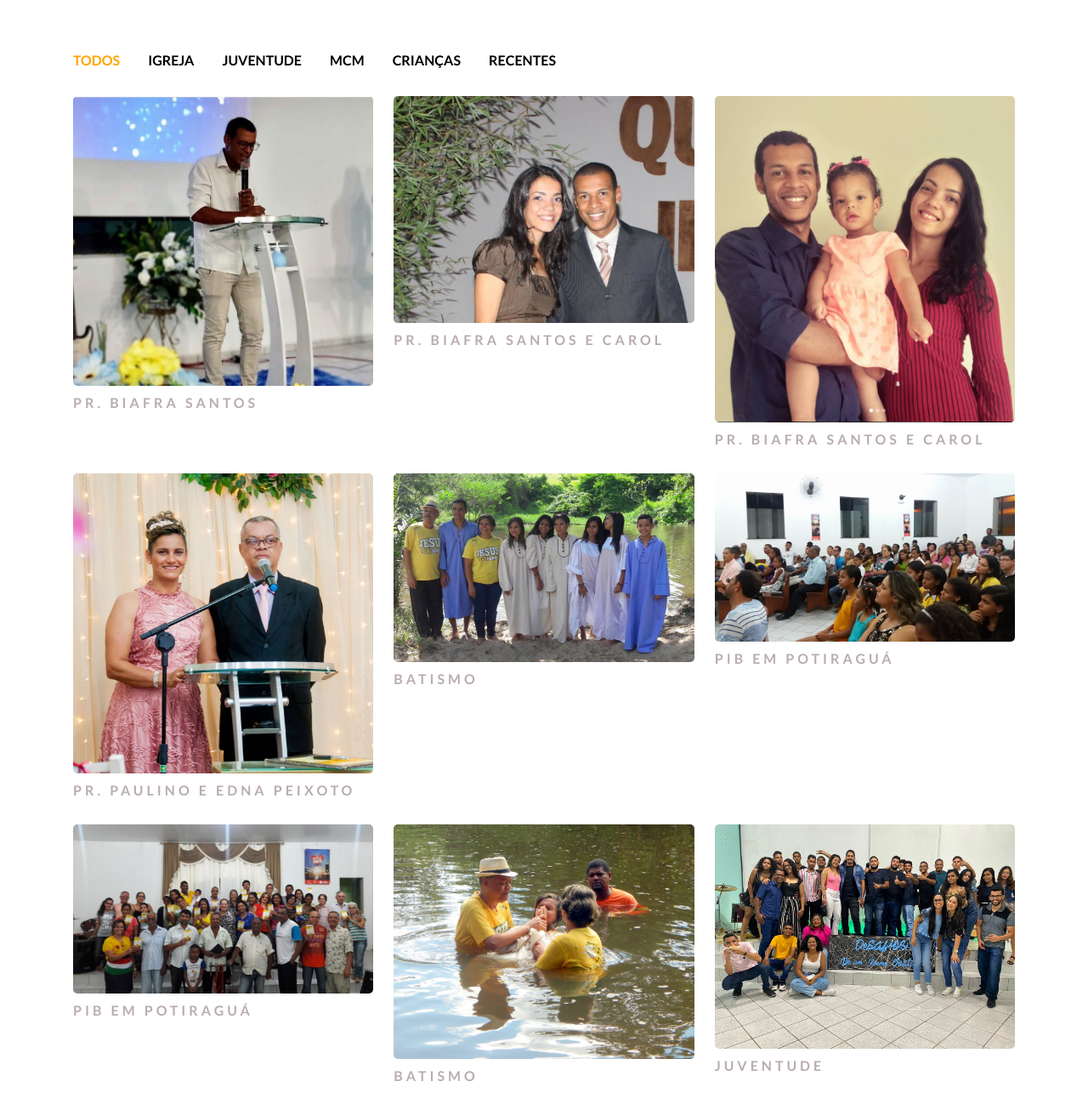
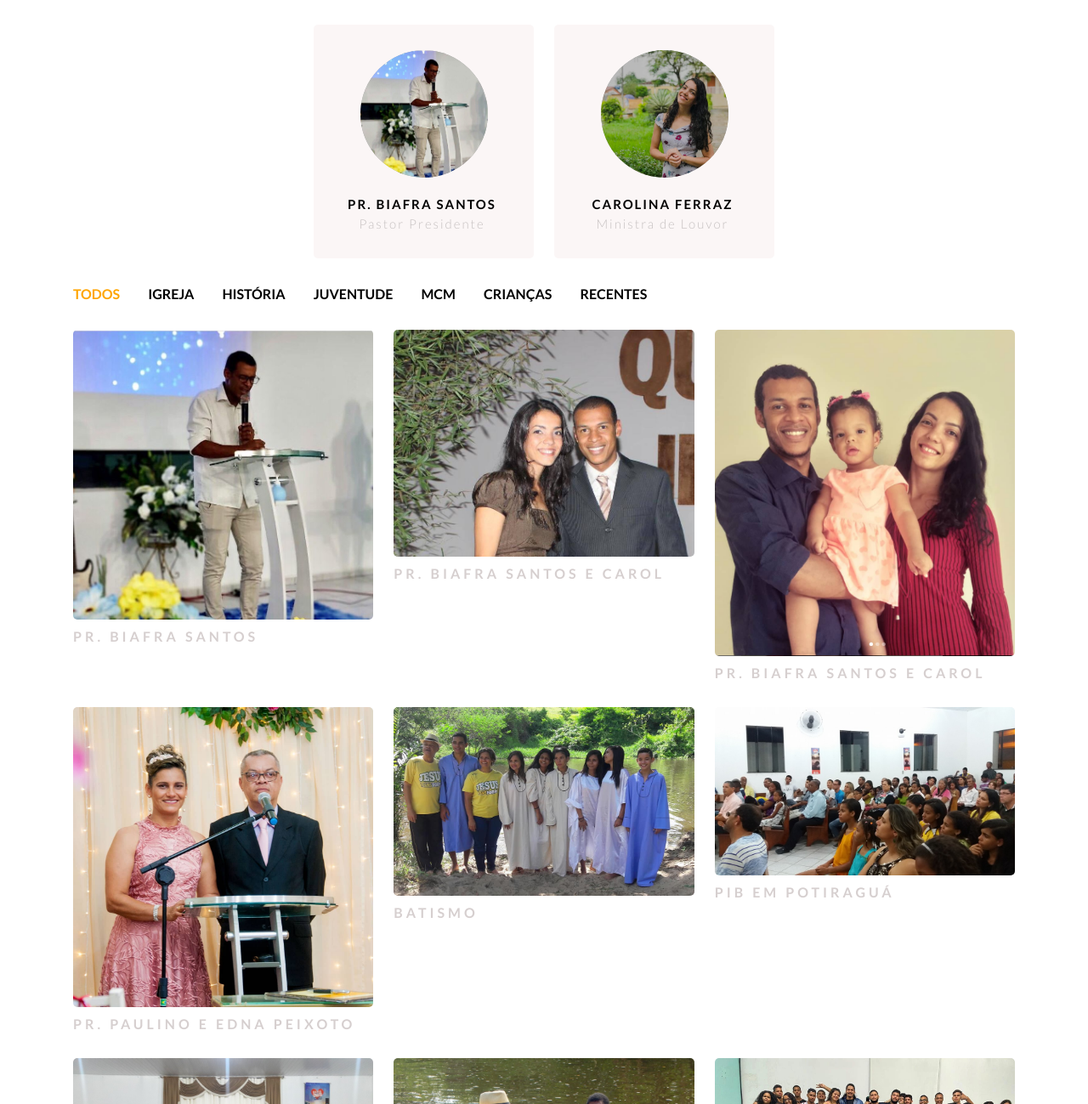
Before and after one commit to miqueiassousa/pibpotiragua, a PHP site: page / in a window 1280 px wide. Shown: the part 1909-3208 px from the top of the page at 85% size. Run offline with PHP 8.4, Linux system fonts and the light colour scheme; some libraries are stand-ins or nearby versions.

Commit message:
Adicionado servicos

```diff
--- a/css/config.css
+++ b/css/config.css
@@ -1,10 +1,13 @@
 :root {
 
 	--primary: orange;
-	--secondary: rgba(192, 181, 181, 0.733);
+	--secondary: rgba(219, 202, 202, 0.781);
 
-	--branco: rgb(185, 173, 173);
+	--branco: rgba(207, 199, 199, 0.863);
 
 	--verde: green;
 
+	--opaca: rgba(248, 240, 240, 0.596);
+
+	--descricao: rgb(197, 192, 192);
 }
--- a/css/custom.css
+++ b/css/custom.css
@@ -38,14 +38,6 @@
     align-items: center;
     justify-content: space-between;
 }
-
-/*
-.navbar .logo a {
-    color: #fff;
-    font-size: 95px;
-    font-weight: 600;
-}
-*/
 
 .navbar .logo a span {
     color: crimson;
@@ -123,6 +115,21 @@ nav .menu-btn{
 
 /* HEADER */
 
+#header {
+    width: 100%;
+    background-color: transparent;
+    transition: background ease-out 0.2s;
+  }
+
+#header.active {
+    position:fixed;
+    background: rgb(0, 0, 0);
+    box-shadow: 0 0 30px 0 rgba(0, 0, 0, 0.2);
+    z-index: 9999;
+    height: 60px;
+    margin-top: -110px;
+  }
+
 #header a:hover {
     text-decoration: none;
 }
@@ -130,12 +137,6 @@ nav .menu-btn{
 #header a {
     text-decoration: none;
     padding: 10px;
-}
-
-#header {
-    width: 100%;
-    background-color: transparent;
-    transition: background ease-out 0.2s;
 }
 
 #header .list {
@@ -289,21 +290,18 @@ p {
 
 #versiculo .titulo {
     color: black;
-
     font-weight: 600;
     padding-top: 50px;
 }
 
 #versiculo .texto {
     color: black;
-
-
 }
 
 /* GALERIA */
 
 .galeria-grupo {
-    padding: 60px 0 60px 0;
+    padding: 0px 0 60px 0;
 }
 
 #galeria .badge {
@@ -428,6 +426,50 @@ p {
     padding: 0px;
 }
 
+/* NOSSOS SERVICOS */
+
+#servicos {
+    margin: 30px;
+}
+#servicos .imagem  {
+    margin-bottom: 20px;
+}
+
+#servicos a.destaque {
+    display: flex;
+    flex-direction: column;
+    align-items: center;
+    background: var(--opaca);
+    border-radius: 5px;
+    text-align: center;
+    padding: 30px;
+    color: #000;
+    text-decoration: none;
+    transition: all ease-out 0.2s;
+  }
+
+  #servicos a.destaque:hover {
+    background: #fff;
+    box-shadow: 0px 0px 10px 0px rgba(0, 0, 0, 0.12);
+    transform: scale(1.05);
+  }
+
+  /*
+  #servicos a.destaque .img-container {
+    display: flex;
+    align-items: center;
+    justify-content: center;
+    height: 200px;
+  }
+
+  #servicos a.destaque .img-container img {
+    max-height: 160px;
+  }
+    */
+
+  #servicos p {
+      letter-spacing: 2px;
+  }
 
 /* footer section styling */
 .footer {
--- a/css/global.css
+++ b/css/global.css
@@ -54,6 +54,13 @@ a:hover {
     color: var(--secondary);
 }
 
+.subtitulo {
+    color: var(--descricao);
+    font-weight: 300;
+    text-transform: none;
+
+}
+
 .opaco {
     color: rgb(122, 119, 115);
 }
@@ -75,3 +82,14 @@ a:hover {
     text-align: center;
     justify-content: center;
 }
+
+.circle {
+    display: flex;
+    background-color: #aaa;
+    border-radius: 50%;
+    width: 150px;
+    height: 150px;
+    overflow: hidden;
+    position: relative;
+    object-fit: cover;
+  }
--- a/index.html
+++ b/index.html
@@ -18,7 +18,8 @@
     <link rel="stylesheet" href="css/main.css" />
 
     <link rel="stylesheet" href="https://cdnjs.cloudflare.com/ajax/libs/font-awesome/5.15.3/css/all.min.css" />
-    <link rel="stylesheet" href="https://cdnjs.cloudflare.com/ajax/libs/OwlCarousel2/2.3.4/assets/owl.carousel.min.css" />
+    <link rel="stylesheet"
+        href="https://cdnjs.cloudflare.com/ajax/libs/OwlCarousel2/2.3.4/assets/owl.carousel.min.css" />
 
     <!-- SCRIPT -->
 
@@ -48,7 +49,7 @@
                     <!-- <div class="collapse navbar-collapse" id="navbarNav">-->
                     <div>
                         <ul class="menu">
-                            <li><a class="menu-btn" href="#">Home <span class="sr-only">(current)</span></a></li>
+                            <li><a class="menu-btn active" href="#">Home <span class="sr-only">(current)</span></a></li>
                             <li><a class="menu-btn" href="#galeria">Galeria</a></li>
                             <li><a class="menu-btn" href="#sobre">Sobre</a></li>
                             <li><a class="menu-btn" href="#contato">Contato</a></li>
@@ -59,11 +60,13 @@
                     <div class="redesocial-menu">
                         <ul class="list">
                             <li>
-                                <a href="https://www.facebook.com/pibjerusalempotiragua" target="_blank" rel="noopener noreferrer"><i class="redesocial fa-brands fa-facebook"></i></a>
+                                <a href="https://www.facebook.com/pibjerusalempotiragua" target="_blank"
+                                    rel="noopener noreferrer"><i class="redesocial fa-brands fa-facebook"></i></a>
                             </li>
 
                             <li>
-                                <a href="https://www.instagram.com/juventudepibj/" target="_blank" rel="noopener noreferrer"> <i class="redesocial fa-brands fa-instagram"></i></i></a>
+                                <a href="https://www.instagram.com/juventudepibj/" target="_blank"
+                                    rel="noopener noreferrer"> <i class="redesocial fa-brands fa-instagram"></i></i></a>
                             </li>
                         </ul>
 
@@ -157,7 +160,8 @@
     <div class="section">
         <div class="container">
             <div id="versiculo">
-                <h1 class="titulo">Querido Deus, Tu és minha proteção, a minha fortaleza. <br />Tu és o meu Deus, eu confio em Ti.</h1>
+                <h1 class="titulo">Querido Deus, Tu és minha proteção, a minha fortaleza. <br />Tu és o meu Deus, eu
+                    confio em Ti.</h1>
                 <p class="texto lato opaco">(Salmo 91:2)</p>
             </div>
 
@@ -183,10 +187,12 @@
                         a família de José Alves de Oliveira e Osório Francisco Pereira, começaram se reunir no prédio
                         do antigo cinema na Rua Adhemar Menezes, onde deu inicio a toda história até ser emancipada
                         como Primeira Igreja Batista em Potiragua na Praça Rita Maria Alves, em frente a prefeitura
-                        municipal. <br /><br />Neste período muitos pastores e missionários marcaram a história principalmente o
+                        municipal. <br /><br />Neste período muitos pastores e missionários marcaram a história
+                        principalmente o
                         emérito Pr. Paulino Peixoto dos Santos e sua esposa Edna Peixoto dos Santos, ao longo de 16
                         anos como pastor titular, tempo esse onde muitas vidas foram alcançadas através do evangelho
-                        de Cristo e seus ensinamentos Bíblicos. <br /><br />Antes da sua emancipação a Primeira Igreja Batista
+                        de Cristo e seus ensinamentos Bíblicos. <br /><br />Antes da sua emancipação a Primeira Igreja
+                        Batista
                         em Potiraguá também pertenceu a Igreja Batista Jerusalém em Salvador – BA na direção do pastor
                         emérito Carlos Antônio dos Santos. Atualmente temos como pastor presidente o
                         Pr. Biafra Santos. </p>
@@ -197,7 +203,38 @@
 
     </div>
 
+    <!--NOSSOS SERVICOS-->
+    <div id="servicos" class="block">
+        <div class="container">
 
+            <div class="row center">
+                <div class="col-lg-3 col-md-6 mb-lg-0 mb-4">
+                    <a href="#" class="destaque">
+                        <div class="imagem circle">
+                            <img src="assets/galeria/pastorbiafra1.jpg" class="img-fluid" />
+                        </div>
+                        <p>Pr. Biafra Santos</p>
+                        <p class="subtitulo">
+                            Pastor Presidente
+                        </p>
+                    </a>
+                </div>
+                <div class="col-lg-3 col-md-6 mb-lg-0 mb-4">
+                    <a href="#" class="destaque">
+                        <div class="imagem circle">
+                            <img src="assets/galeria/carolinaferraz.jpg" class="img-fluid" />
+                        </div>
+                        <p>Carolina Ferraz</p>
+                        <p class="subtitulo">
+                            Ministra de Louvor
+                        </p>
+                    </a>
+                </div>
+
+            </div>
+        </div>
+    </div>
+    <!--//NOSSOS SERVICOS-->
 
     <!--galeria-->
     <div id="galeria" class="block">
@@ -210,6 +247,7 @@
                         Todos
                     </button>
                     <button type="button" class="text-button" data-filter=".igreja">IGREJA</button>
+                    <button type="button" class="text-button" data-filter=".historia">HISTÓRIA</button>
                     <button type="button" class="text-button" data-filter=".juventude">JUVENTUDE</button>
                     <button type="button" class="text-button" data-filter=".mcm">MCM</button>
                     <button type="button" class="text-button" data-filter=".criancas">Crianças</button>
@@ -243,7 +281,7 @@
 
                     </div>
 
-                    <div class="col-lg-4 col-6 mb-4 element-item igreja">
+                    <div class="col-lg-4 col-6 mb-4 element-item historia">
                         <a href="assets/galeria/prpaulino.jpg" class="popup-link">
                             <img src="assets/galeria/prpaulino.jpg" class="img-fluid mb-2" />
                         </a>
@@ -295,16 +333,16 @@
 
 
                     <div class="col-lg-4 col-6 mb-4 element-item juventude">
-                        <a href="assets/galeria/jovens3.jpg" class="popup-link">
-                            <img src="assets/galeria/jovens3.jpg" class="img-fluid mb-2" />
+                        <a href="assets/galeria/jovens3.JPG" class="popup-link">
+                            <img src="assets/galeria/jovens3.JPG" class="img-fluid mb-2" />
                         </a>
                         <p class="titulo2">Juventude</p>
 
                     </div>
 
                     <div class="col-lg-4 col-6 mb-4 element-item juventude">
-                        <a href="assets/galeria/jovens4.jpg" class="popup-link">
-                            <img src="assets/galeria/jovens4.jpg" class="img-fluid mb-2" />
+                        <a href="assets/galeria/jovens4.JPG" class="popup-link">
+                            <img src="assets/galeria/jovens4.JPG" class="img-fluid mb-2" />
                         </a>
                         <p class="titulo2">Juventude</p>
 
@@ -430,18 +468,22 @@
                         servo Moisés lhe ordenou; não se desvie dela, nem para a direita nem para a esquerda,
                         para que você seja bem sucedido por onde quer que andar.<br />
                         Josué 1:7<br /><br />
-                        Pois tu és a minha esperança, ó Soberano Senhor, em ti está a minha confiança desde a juventude.<br />
+                        Pois tu és a minha esperança, ó Soberano Senhor, em ti está a minha confiança desde a
+                        juventude.<br />
                         Salmos 71:5
                     </p>
                     <li class="lato icone">
-                        <a href="https://www.instagram.com/juventudepibj/" target="_blank" rel="noopener noreferrer"> <i class="fa-brands fa-instagram"> </i></i>juventudepibj</a>
+                        <a href="https://www.instagram.com/juventudepibj/" target="_blank" rel="noopener noreferrer"> <i
+                                class="fa-brands fa-instagram"> </i></i>juventudepibj</a>
                     </li>
 
 
                 </div>
             </div>
         </div>
-    </div>
+    </div> <!-- Jovens -->
+
+
 
     <div class="contato" id="contato">
         <div class="container">
@@ -461,11 +503,15 @@
                                 <li><a href="#sobre">Sobre</a></li>
                                 <div class="redes-social">
                                     <li>
-                                        <a href="https://www.facebook.com/pibjerusalempotiragua" target="_blank" rel="noopener noreferrer"><i class="redesocial fa-brands fa-facebook"></i></a>
+                                        <a href="https://www.facebook.com/pibjerusalempotiragua" target="_blank"
+                                            rel="noopener noreferrer"><i
+                                                class="redesocial fa-brands fa-facebook"></i></a>
                                     </li>
 
                                     <li>
-                                        <a href="https://www.instagram.com/juventudepibj/" target="_blank" rel="noopener noreferrer"> <i class="redesocial fa-brands fa-instagram"></i></i></a>
+                                        <a href="https://www.instagram.com/juventudepibj/" target="_blank"
+                                            rel="noopener noreferrer"> <i
+                                                class="redesocial fa-brands fa-instagram"></i></i></a>
                                     </li>
                                 </div>
                             </ul>
@@ -511,7 +557,8 @@
     <div class="rodape">
         <div class="footer">
 
-            <span>Created By <a href="https://www.miqueiassousa.com">Miquéias Sousa</a> | <span class="far fa-copyright"></span>
+            <span>Created By <a href="https://www.miqueiassousa.com">Miquéias Sousa</a> | <span
+                    class="far fa-copyright"></span>
                 2022 All rights reserved.
             </span>
 
@@ -519,7 +566,9 @@
     </div>
 
     <!--JS-->
-    <script src="https://cdn.jsdelivr.net/npm/popper.js@1.16.0/dist/umd/popper.min.js" integrity="sha384-Q6E9RHvbIyZFJoft+2mJbHaEWldlvI9IOYy5n3zV9zzTtmI3UksdQRVvoxMfooAo" crossorigin="anonymous"></script>
+    <script src="https://cdn.jsdelivr.net/npm/popper.js@1.16.0/dist/umd/popper.min.js"
+        integrity="sha384-Q6E9RHvbIyZFJoft+2mJbHaEWldlvI9IOYy5n3zV9zzTtmI3UksdQRVvoxMfooAo"
+        crossorigin="anonymous"></script>
     <script src="https://ajax.googleapis.com/ajax/libs/jquery/3.5.1/jquery.min.js"></script><!-- Jquery ok -->
     <script src="js/bootstrap.min.js"></script> <!-- Bootstrap -->
     <script src="js/owl.carousel.min.js"></script> <!-- Depoimentos -->
--- a/js/main.js
+++ b/js/main.js
@@ -20,7 +20,7 @@ jQuery(document).ready(function ($) {
   });
   */
 
-  // slide-up script
+  /* slide-up script
   $('.scroll-up-btn').click(function(){
     $('html').animate({scrollTop: 0});
     // removing smooth scroll on slide-up button click
@@ -31,8 +31,9 @@ jQuery(document).ready(function ($) {
     // applying again smooth scroll on menu items click
     $('html').css("scrollBehavior", "smooth");
   });
+  */
 
-  // toggle menu/navbar script
+  // MENU MOBILE
   $('nav .menu-btn').click(function(){
     $('nav .menu').toggleClass("active");
     $('nav .menu-btn i').toggleClass("active");
```
Also changed, not shown: assets/galeria/carolinaferraz.jpg (added), assets/galeria/prpaulino5.jpg (added).
